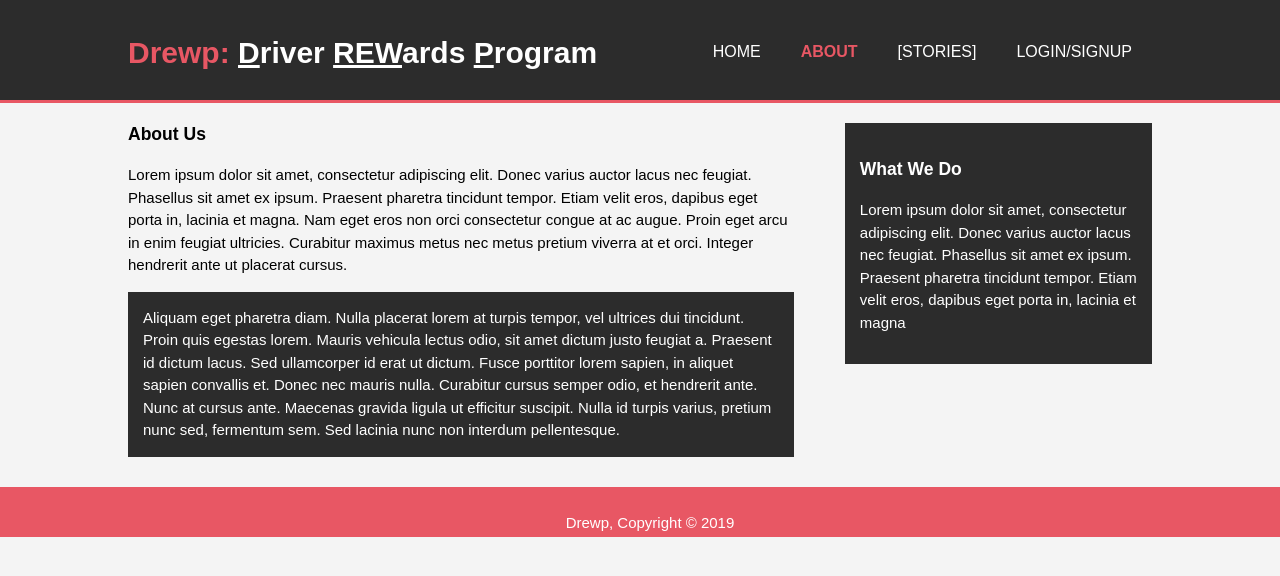
After one commit to mmweldo/4910, a PHP site: page /about.html in a window 1280 px wide. The commit adds this page. Shown: the top 576 px of the page. Run offline with PHP 8.4, Linux system fonts and the light colour scheme.

Commit message:
updating master to reflect what was on instance

```diff
--- /dev/null
+++ b/about.html
@@ -0,0 +1,65 @@
+<!--Code modified from a template provided by Traversy Media. Modified by Mitch -->
+<!DOCTYPE html>
+<html>
+  <head>
+    <meta charset="utf-8">
+    <meta name="viewport" content="width=device-width">
+    <meta name="description" content="Driver rewards program">
+	  <meta name="keywords" content="professional driver management">
+  	<meta name="author" content="Brad Traversy, Mitchell Weldon">
+    <title>Drewp | About</title>
+    <link rel="stylesheet" href="./css/style.css">
+  </head>
+  <body>
+    <header>
+      <div class="container">
+        <div id="branding">
+          <h1><span class="highlight">Drewp:</span> <u>D</u>river <u>REW</u>ards <u>P</u>rogram</h1>
+        </div>
+        <nav>
+          <ul>
+            <li><a href="/">Home</a></li>
+            <li class="current"><a href="about.html">About</a></li>
+            <li><a href="stories.html">[Stories]</a></li>
+            <li><a href="">Login/Signup</a></li>
+	</ul>
+        </nav>
+      </div>
+    </header>
+
+    <!-- <section id="newsletter">
+      <div class="container">
+        <h1>Subscribe To Our Newsletter</h1>
+        <form>
+          <input type="email" placeholder="Enter Email...">
+          <button type="submit" class="button_1">Subscribe</button>
+        </form>
+      </div>
+    </section> -->
+
+    <section id="main">
+      <div class="container">
+        <article id="main-col">
+          <h1 class="page-title">About Us</h1>
+          <p>
+            Lorem ipsum dolor sit amet, consectetur adipiscing elit. Donec varius auctor lacus nec feugiat. Phasellus sit amet ex ipsum. Praesent pharetra tincidunt tempor. Etiam velit eros, dapibus eget porta in, lacinia et magna. Nam eget eros non orci consectetur congue at ac augue. Proin eget arcu in enim feugiat ultricies. Curabitur maximus metus nec metus pretium viverra at et orci. Integer hendrerit ante ut placerat cursus.
+          </p>
+          <p class="dark">
+Aliquam eget pharetra diam. Nulla placerat lorem at turpis tempor, vel ultrices dui tincidunt. Proin quis egestas lorem. Mauris vehicula lectus odio, sit amet dictum justo feugiat a. Praesent id dictum lacus. Sed ullamcorper id erat ut dictum. Fusce porttitor lorem sapien, in aliquet sapien convallis et. Donec nec mauris nulla. Curabitur cursus semper odio, et hendrerit ante. Nunc at cursus ante. Maecenas gravida ligula ut efficitur suscipit. Nulla id turpis varius, pretium nunc sed, fermentum sem. Sed lacinia nunc non interdum pellentesque.
+          </p>
+        </article>
+
+        <aside id="sidebar">
+          <div class="dark">
+            <h3>What We Do</h3>
+            <p>Lorem ipsum dolor sit amet, consectetur adipiscing elit. Donec varius auctor lacus nec feugiat. Phasellus sit amet ex ipsum. Praesent pharetra tincidunt tempor. Etiam velit eros, dapibus eget porta in, lacinia et magna</p>
+          </div>
+        </aside>
+      </div>
+    </section>
+
+    <footer id="footer">
+      <p>Drewp, Copyright &copy; 2019</p>
+    </footer>
+  </body>
+</html>
--- /dev/null
+++ b/css/style.css
@@ -0,0 +1,216 @@
+/**Code modified from a template provided by Traversy Media. Modified by Mitch **/
+body{
+  font: 15px/1.5 Arial, Helvetica,sans-serif;
+  padding:0;
+  margin:0;
+  background-color:#f4f4f4;
+}
+
+/* Global */
+.container{
+  width:80%;
+  margin:auto;
+  overflow:hidden;
+}
+
+ul{
+  margin:0;
+  padding:0;
+}
+/*e85764*/
+.button_1{
+  height:38px;
+  background:#e85764;
+  border:0;
+  padding-left: 20px;
+  padding-right:20px;
+  color:#ffffff;
+}
+
+.dark{
+  padding:15px;
+  background:#2c2c2c;
+  color:#ffffff;
+  margin-top:10px;
+  margin-bottom:10px;
+}
+
+/* Header **/
+header{
+  background:#2c2c2c;
+  color:#ffffff;
+  padding-top:30px;
+  min-height:70px;
+  border-bottom:#e85764 3px solid;
+}
+
+header a{
+  color:#ffffff;
+  text-decoration:none;
+  text-transform: uppercase;
+  font-size:16px;
+}
+
+header li{
+  float:left;
+  display:inline;
+  padding: 0 20px 0 20px;
+}
+
+header #branding{
+  float:left;
+}
+
+header #branding h1{
+  margin:0;
+}
+
+header nav{
+  float:right;
+  margin-top:10px;
+}
+
+header .highlight, header .current a{
+  color:#e85764;
+  font-weight:bold;
+}
+
+header a:hover{
+  color:#cccccc;
+  font-weight:bold;
+}
+
+/* Showcase */
+#showcase{
+  min-height:400px;
+  background:url('../img/showcase.jpg') no-repeat 0 -400px;
+  text-align:center;
+  color:#ffffff;
+}
+
+#showcase h1{
+  margin-top:100px;
+  font-size:55px;
+  margin-bottom:10px;
+}
+
+#showcase p{
+  font-size:20px;
+}
+
+/* Newsletter */
+#newsletter{
+  padding:15px;
+  color:#ffffff;
+  background:#2c2c2c
+}
+
+#newsletter h1{
+  float:left;
+}
+
+#newsletter form {
+  float:right;
+  margin-top:15px;
+}
+
+#newsletter input[type="email"]{
+  padding:4px;
+  height:25px;
+  width:250px;
+}
+
+/* Boxes */
+#boxes{
+  margin-top:20px;
+}
+
+#boxes .box{
+  float:left;
+  text-align: center;
+  width:30%;
+  padding:10px;
+}
+
+#boxes .box img{
+  width:90px;
+}
+
+/* Sidebar */
+aside#sidebar{
+  float:right;
+  width:30%;
+  margin-top:10px;
+}
+
+aside#sidebar .quote input, aside#sidebar .quote textarea{
+  width:90%;
+  padding:5px;
+}
+
+/* Main-col */
+article#main-col{
+  float:left;
+  width:65%;
+
+}
+
+/* stories */
+ul#stories li{
+  max-width: 150px;
+  max-height: 200px;
+  float: left;
+  list-style: none;
+  padding:20px;
+  border: #cccccc solid 1px;
+  margin-bottom:5px;
+  background:#e6e6e6;
+  margin-top: 0px;
+  padding-top: 0px;
+}
+
+#footer, footer{
+  position:relative;
+  /*bottom:0; */
+  width:100%;
+  height:30px;   /* Height of the footer */
+  padding:10px;
+  margin-top: 20px;
+  color:#ffffff;
+  background-color:#e85764;
+  text-align: center;
+}
+
+/* Media Queries */
+@media(max-width: 768px){
+  header #branding,
+  header nav,
+  header nav li,
+  #newsletter h1,
+  #newsletter form,
+  #boxes .box,
+  article#main-col,
+  aside#sidebar{
+    float:none;
+    text-align:center;
+    width:100%;
+  }
+
+  header{
+    padding-bottom:20px;
+  }
+
+  #showcase h1{
+    margin-top:40px;
+  }
+
+  #newsletter button, .quote button{
+    display:block;
+    width:100%;
+  }
+
+  #newsletter form input[type="email"], .quote input, .quote textarea{
+    width:100%;
+    margin-bottom:5px;
+  }
+}
--- a/userlist.html
+++ b/userlist.html
@@ -2,11 +2,7 @@
 <html>
 <head>
 	<title>Driver List</title>
-<<<<<<< HEAD
 	<link rel="stylesheet" type="text/css" href="./css/style.css">
-=======
-	<link rel="stylesheet" type="text/css" href="/css/style.css">
->>>>>>> 3f8274a6f51c3efc1837b650cd728d6dc645a9cd
 </head>
 <body>
 	<header>
```
Also changed, not shown: admincreatesdvr.php (+23 -0 lines), driverpoints.html (+21 -0 lines), stories.html (added, +184 -0 lines), viewpointlog.html (+20 -0 lines), img/logo_brush.png (added), img/logo_css.png (added), img/logo_html.png (added), img/showcase.jpg (added), img/showcase1.jpg (added).
